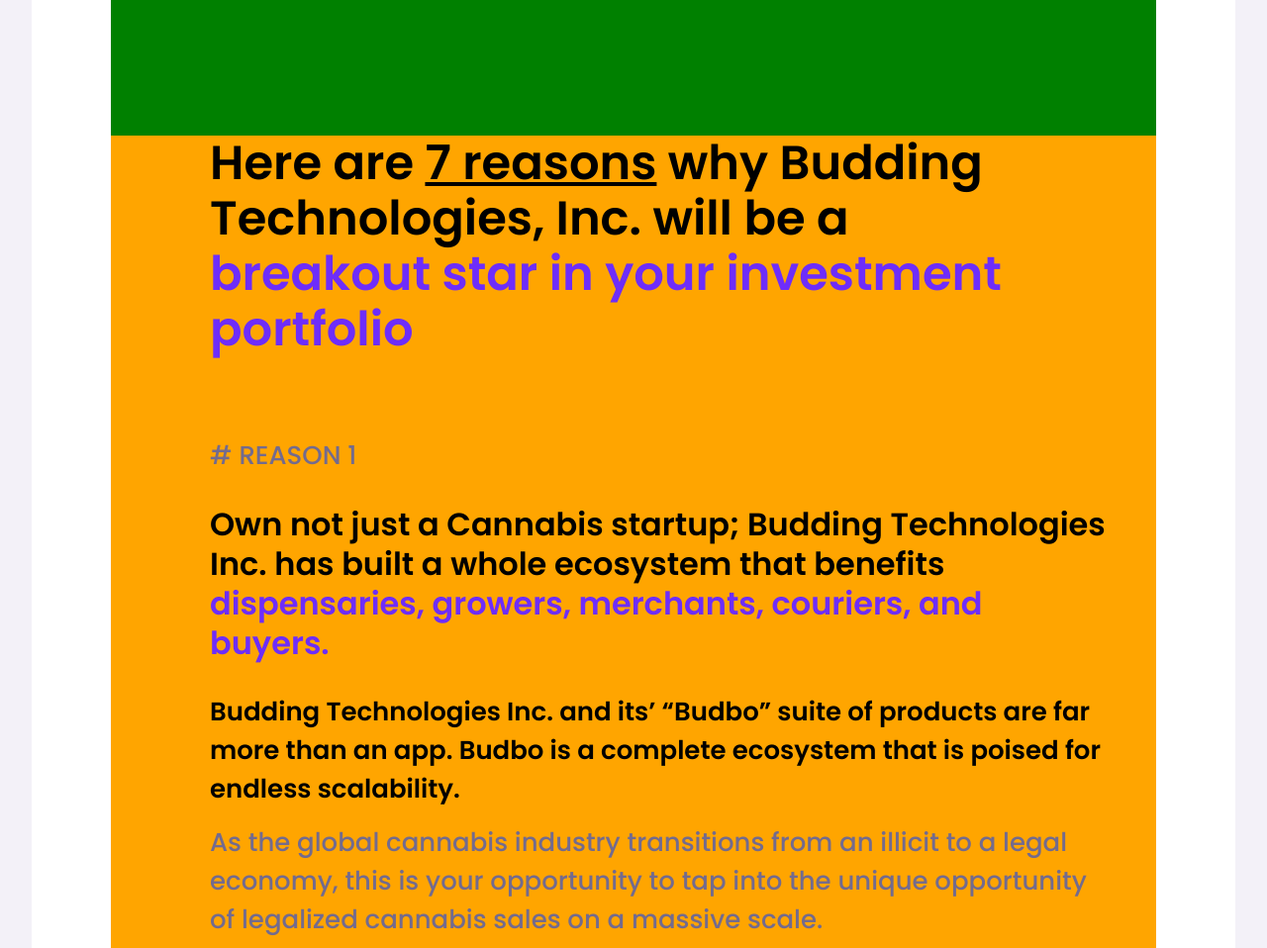
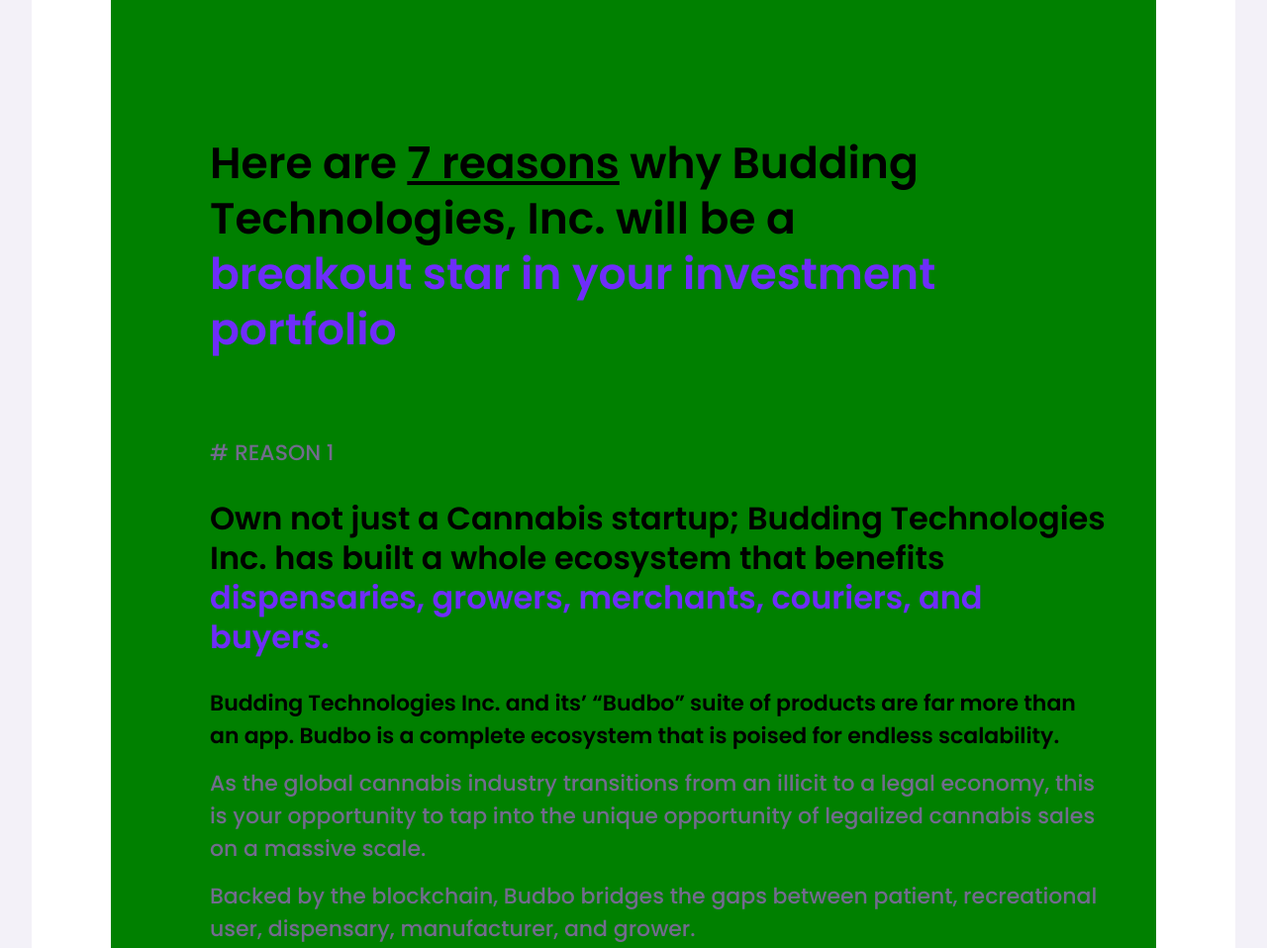
Before and after one commit to mayurBharodiya/Budbo-Web, a plain HTML site: page index.html in a window 1280 px wide. Shown: the part 1580-2538 px from the top of the page at 99% size. Drawn offline with Linux system fonts and the light colour scheme; grey boxes are pictures that could not be loaded.

Commit message:
desktop screen fixes

```diff
--- a/css/style.scss
+++ b/css/style.scss
@@ -36,7 +36,7 @@ h1 {
     line-height: 62px;
 }
 h2 {
-    font-size: 48px;
+    font-size: 44px;
     line-height: 56px;
 }
 h3 {
@@ -45,7 +45,7 @@ h3 {
     margin: 30px 0px;
 }
 p {
-    font-size: 26px;
+    font-size: 22px;
     margin: 15px auto;
     color: map-get($color , gray_text_color);
 }
@@ -77,12 +77,12 @@ p {
                 border-radius: 8px;
                 border: none;
                 font-family: "Poppins";
-                font-size: 26px;
+                font-size: 22px;
                 font-weight: bold;
                 cursor: pointer;
                 img {
                     margin-left: 5px;
-                    height: 30px;
+                    height: 25px;
                 }
             }
             .invest_now:hover {
@@ -98,8 +98,7 @@ p {
         margin: -100px auto 100px;
         padding: 100px 80px 50px;
         .main_container {
-            // height: 1000px;
-            background-color: rgb(233, 183, 183);
+            // background-color: rgb(233, 183, 183);
             display: flex;
             flex-direction: row-reverse;
             justify-content: space-between;
@@ -195,10 +194,10 @@ p {
             }
             .content_container {
                 flex: 3;
-                background-color: green;
+                // background-color: green;
                 .reason_label {
                     margin: 15px 0px;
-                    font-size: 26px;
+                    font-size: 22px;
                     color: map-get($color, gray_text_color);
                 }
                 iframe.video_player {
@@ -208,7 +207,7 @@ p {
                     margin-bottom: 30px;
                 }
                 .sub_content_container {
-                    background-color: orange;
+                    // background-color: rgb(243, 200, 122);
                     padding-left: 100px;
                     padding-right: 50px;
                     width: 100%;
@@ -281,7 +280,6 @@ p {
                 }
                 .content_container {
                     flex: 3;
-                    background-color: green;
                 }
             }
         }
```
Also changed, not shown: css/style.css.
